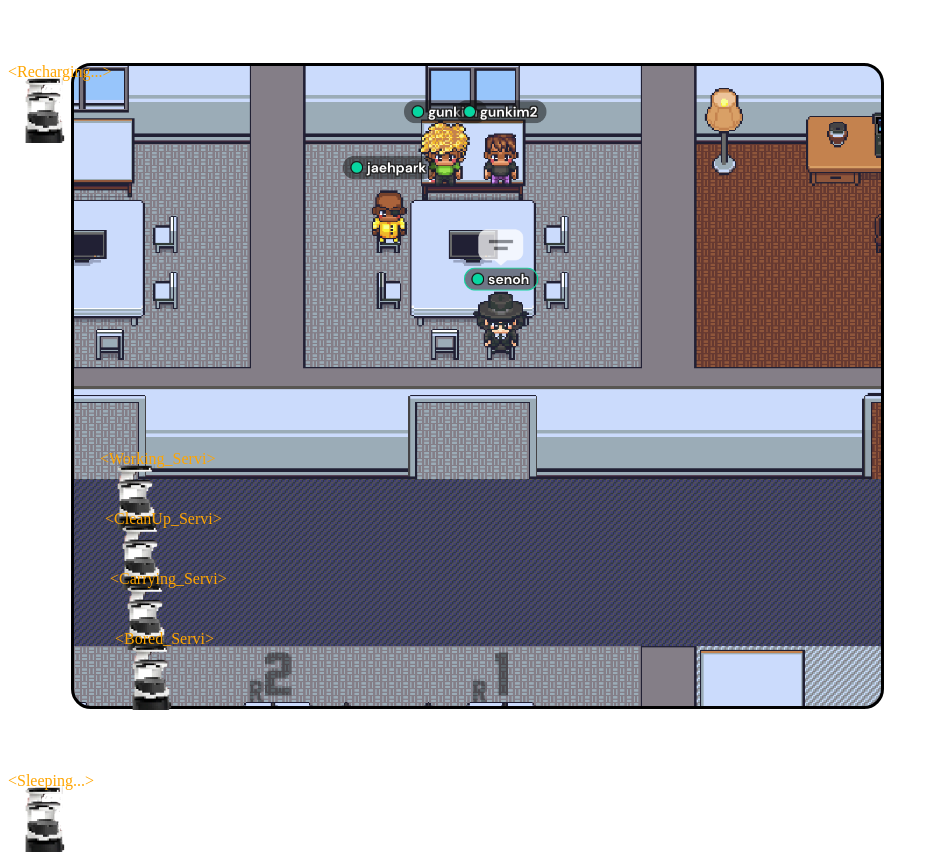
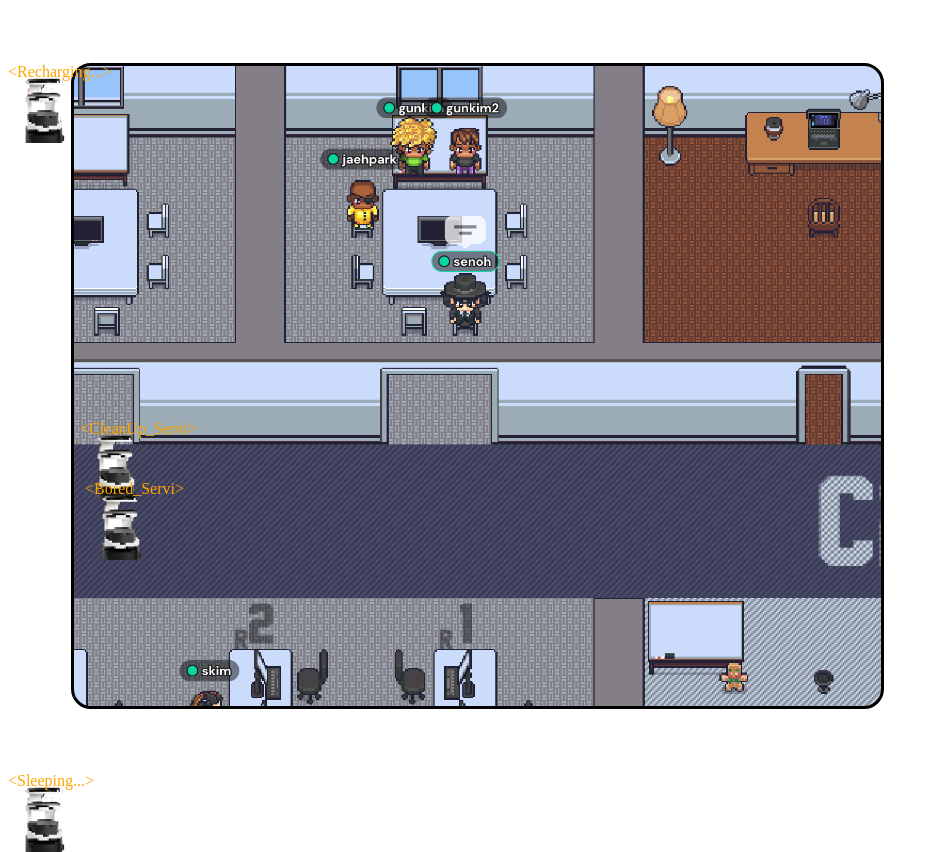
Before and after one commit to Hyunja27/draggableComponent, a React (Create React App) app in the folder main_app/: page / in a window 1280 px wide. Shown: the whole page, without its empty margins (0-939 px from the left). Built offline with nearby package versions, Linux system fonts and the light colour scheme.

Commit message:
:zap: 05/28_add_some_test_file_with_jest #9

```diff
--- a/main_app/src/BearStudyCafe.tsx
+++ b/main_app/src/BearStudyCafe.tsx
@@ -9,9 +9,9 @@ function BearStudyCafe() {
     <div className="App">
         <Robot name={"Recharging..."}/>
         <Draggable>
-          <Robot name={"Working_Servi"} />
+          {/* <Robot name={"Working_Servi"} /> */}
           <Robot name={"CleanUp_Servi"} />
-          <Robot name={"Carrying_Servi"} />
+          {/* <Robot name={"Carrying_Servi"} /> */}
           <Robot name={"Bored_Servi"} />
         </Draggable>
         <Robot name={"Sleeping..."} />
--- a/main_app/src/component/Draggable.tsx
+++ b/main_app/src/component/Draggable.tsx
@@ -4,21 +4,21 @@ import { useState, useRef, ReactElement } from 'react';
 import { ROBOT_SIZE, ZONE_HEIGHT, ZONE_WIDTH } from '../theme/size';
 
 //	== Simple Flow ==
-//	1. check the children presence (89 - 93)
-// 	2. if it has children, give Draggable attibute.(23 - 85)
-// 		-> give kind of dragAPIs. (59 - 78)
-// 		-> check the zone Size, and restrict moving. (23 - 57)
+//	1. check the children presence (75 - 79)
+// 	2. if it has children, give Draggable attibute.(19 - 70)
+// 		-> give kinds of dragAPI. (47 - 63)
+// 		-> check the zone Size, and restrict moving. (24 - 45)
 //	3. rendering BearStudyCafe, with movable Servi :)
 
 
 // == main part ==
 
-export default function Draggable( {children} : {children: ReactElement | ReactElement[] | undefined} ){
+export default function Draggable( { children } : { children: ReactElement | ReactElement[] | undefined } ){
   const droppableZone = useRef<HTMLDivElement>( null );
 
   const GiveDraggableAttr = ( singleElem :ReactElement, idx :number ) => {
-    const [xPosition, setXPos] = useState<Number>(100 + idx * 5);
-    const [yPosition, setYPos] = useState<Number>(450 + idx * 60);
+    const [xPosition, setXPos] = useState<Number>(80 + idx * 5);
+    const [yPosition, setYPos] = useState<Number>(420 + idx * 60);
     const [gap, setGap] = useState([0,0]);
 
     const isInDroppableZone = ( xPos:number, yPos:number ) => {
@@ -27,50 +27,49 @@ export default function Draggable( {children} : {children: ReactElement | ReactE
       const zoneBoundaryYmin = droppableZone.current?.getBoundingClientRect().top ? droppableZone?.current?.getBoundingClientRect().top : 0
       const zoneBoundaryYmax = droppableZone.current?.getBoundingClientRect().bottom ? droppableZone?.current?.getBoundingClientRect().bottom : 0
 
-      if( yPos - gap[1] <= zoneBoundaryYmin){
-        setYPos(zoneBoundaryYmin);
-      }else if( yPos + ROBOT_SIZE - gap[1] >= zoneBoundaryYmax){
-        setYPos(zoneBoundaryYmax - ROBOT_SIZE);
+      if( yPos - gap[1] <= zoneBoundaryYmin ){
+        setYPos( zoneBoundaryYmin );
+      }else if( yPos + ROBOT_SIZE - gap[1] >= zoneBoundaryYmax ){
+        setYPos( zoneBoundaryYmax - ROBOT_SIZE );
       }else{
-        setYPos(yPos - gap[1]);
+        setYPos( yPos - gap[1] );
       };
 
-      if( xPos - gap[0] <= zoneBoundaryXmin){
-        setXPos(zoneBoundaryXmin);
-      }else if( xPos + ROBOT_SIZE - gap[0] >= zoneBoundaryXmax){
-        setXPos(zoneBoundaryXmax - ROBOT_SIZE);
+      if( xPos - gap[0] <= zoneBoundaryXmin ){
+        setXPos( zoneBoundaryXmin );
+      }else if( xPos + ROBOT_SIZE - gap[0] >= zoneBoundaryXmax ){
+        setXPos( zoneBoundaryXmax - ROBOT_SIZE );
       }else{
-        setXPos(xPos - gap[0]);
+        setXPos( xPos - gap[0] );
       };
     };
 
-		const dragStart = (e:any) => {
+		const handleDragStart = ( e:any ) => {
       const img = new Image();
       e.dataTransfer.setDragImage(img, 0, 0);
-      setGap([Number(e.clientX) - Number(xPosition), Number(e.clientY) - Number(yPosition)]);
+      setGap([e.clientX - Number(xPosition), e.clientY - Number(yPosition)]);
     };
 
-    const handleDrag = ( e:any ) => {
+    const handleDraging = ( e:any ) => {
       if (!e.clientX && !e.clientY) {
         return ;
         }
       isInDroppableZone(e.clientX, e.clientY);
-      e.preventDefault();
     };
 
-    const detectDragEnd = ( e:any ) => {
+    const handleDragEnd = ( e:any ) => {
       isInDroppableZone(e.clientX, e.clientY);
     };
 
     return (
-      <MovableRobot data-testid="movablerobot" key={`Robot_${idx}`} draggable onDragStart={dragStart} onDrag={handleDrag} onDragEnd={detectDragEnd} style={{ left: `${xPosition}px`, top: `${yPosition}px` }} >
+      <MovableRobot data-testid="movablerobot" key={`Robot_${idx}`} draggable onDragStart={handleDragStart} onDrag={handleDraging} onDragEnd={handleDragEnd} style={{ left: `${xPosition}px`, top: `${yPosition}px` }} >
         {singleElem}
       </MovableRobot>
     );
   };
 
   return(
-    <BearStudyCafeZone id='droppableZone' ref={droppableZone}>
+    <BearStudyCafeZone data-testid="draggablezone" id='droppableZone' ref={droppableZone}>
       {
         children
         ? Array.isArray(children)
@@ -92,7 +91,7 @@ const BearStudyCafeZone = styled('div',{
   borderRadius: '20px',
   backgroundColor: 'red',
   background: 'url("/images/clusterMap2.png")',
-  backgroundSize: "1200px"
+  backgroundSize: "1100px"
 });
 
 const MovableRobot = styled('div',{
```
Also changed, not shown: 1 other file (tests, documents, lock files or other folders).
